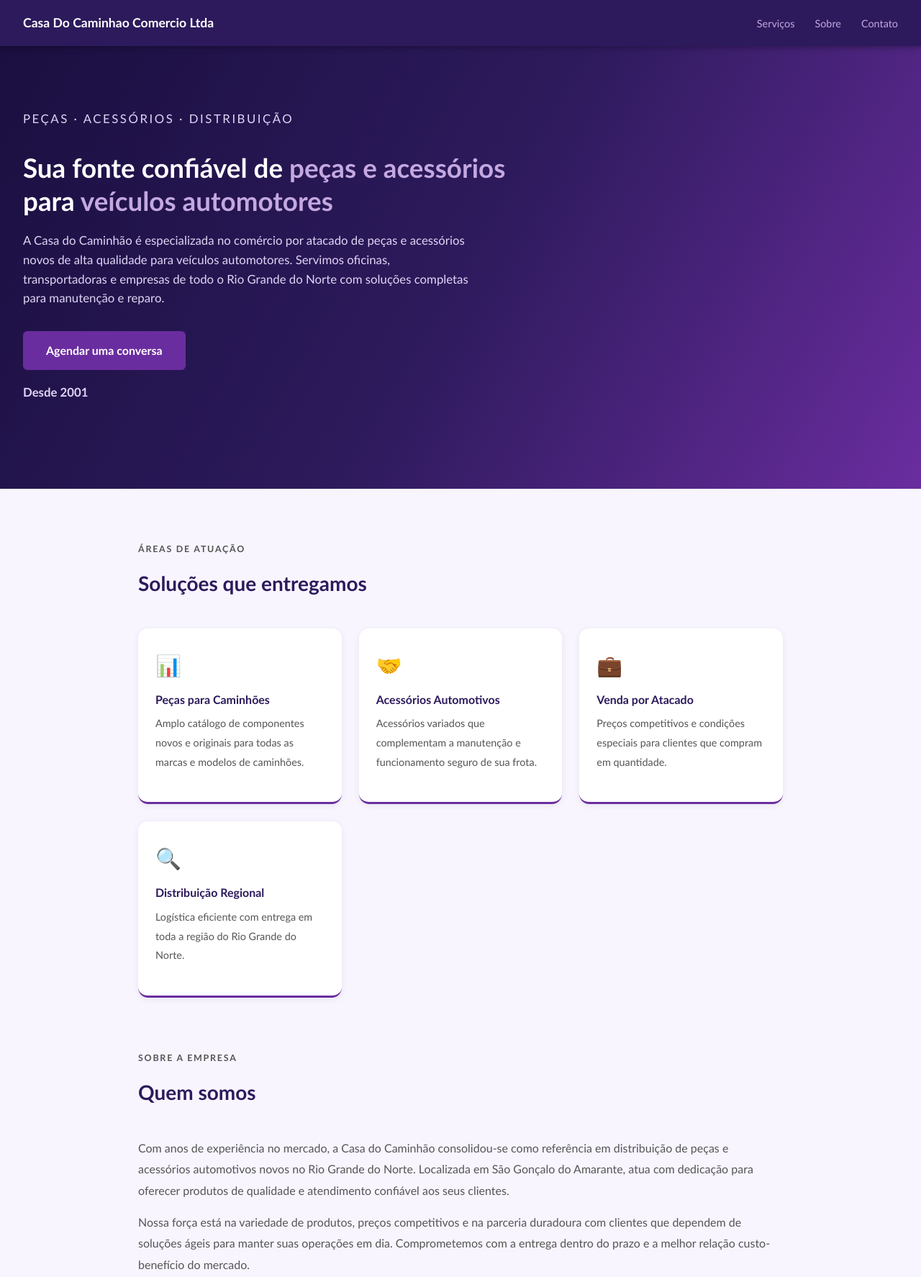
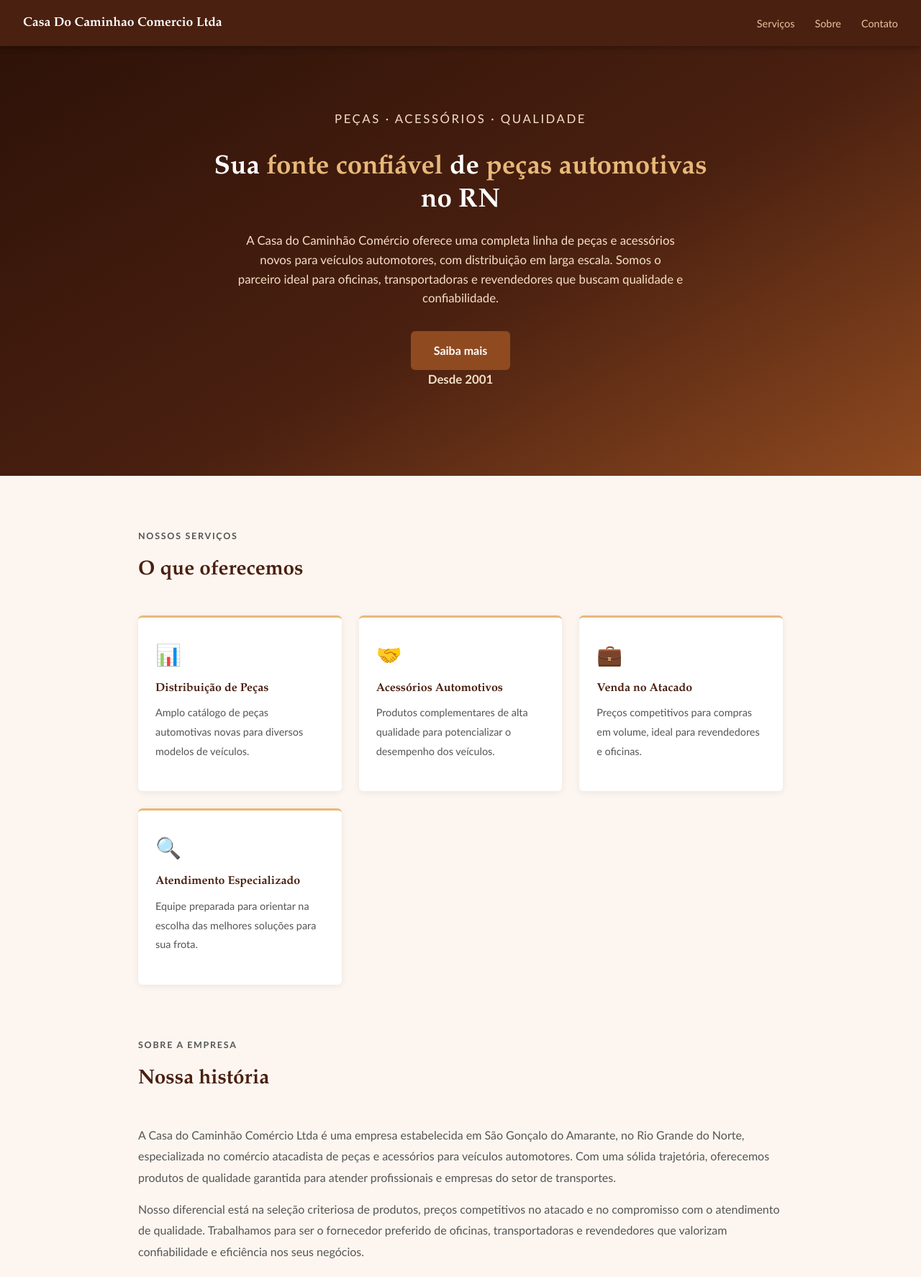
Before and after one commit to aprovatudo/bettereverydaylife-lat, a plain HTML site: page white/index.html in a window 1280 px wide. Shown: the top 1774 px of the page at 72% size. Drawn offline with Linux system fonts and the light colour scheme.

Commit message:
warmup: bettereverydaylife.lat

```diff
--- a/white/index.html
+++ b/white/index.html
@@ -2,56 +2,56 @@
 <html lang="pt-BR"><head><meta charset="UTF-8"><meta name="viewport" content="width=device-width,initial-scale=1.0"><title>Casa Do Caminhao Comercio Ltda</title>
 <style>
 *,*::before,*::after{box-sizing:border-box;margin:0;padding:0}
-body{font-family:'Trebuchet MS', Arial, sans-serif;background:#f8f5ff;color:#333;line-height:1.6}
-header{background:#2d1a5c;color:white;padding:0 32px;display:flex;align-items:center;justify-content:space-between;height:64px;position:sticky;top:0;z-index:10;box-shadow:0 2px 8px rgba(0,0,0,.3)}
-header h1{font-family:'Trebuchet MS', Helvetica, sans-serif;font-size:1.1rem;font-weight:700}
+body{font-family:Calibri, 'Segoe UI', sans-serif;background:#fdf6f0;color:#333;line-height:1.6}
+header{background:#4a2010;color:white;padding:0 32px;display:flex;align-items:center;justify-content:space-between;height:64px;position:sticky;top:0;z-index:10;box-shadow:0 2px 8px rgba(0,0,0,.3)}
+header h1{font-family:'Book Antiqua', Garamond, serif;font-size:1.1rem;font-weight:700}
 nav ul{list-style:none;display:flex;gap:28px}
-nav a{color:#c4a8e0;text-decoration:none;font-size:.9rem;transition:color .2s}
+nav a{color:#e8c4a0;text-decoration:none;font-size:.9rem;transition:color .2s}
 nav a:hover{color:white}
-.hero{background:linear-gradient(120deg, #1a0f40 0%, #2d1a5c 50%, #6a2d9f 100%);color:white;padding:88px 32px;text-align:left}
-.hero-inner{max-width:700px;}
-.hero-eyebrow{font-size:.8rem;letter-spacing:.15em;color:#c4a8e0;text-transform:uppercase;margin-bottom:20px}
-.hero h2{font-family:'Trebuchet MS', Helvetica, sans-serif;font-size:2.3rem;font-weight:700;margin-bottom:18px;line-height:1.25}
-.hero h2 em{color:#c4a8e0;font-style:normal}
-.hero p{color:#e0d4f5;max-width:620px;margin-bottom:32px;font-size:1.05rem}
-.hero-cta{display:inline-block;background:#6a2d9f;color:white;padding:14px 32px;border-radius:6px;text-decoration:none;font-weight:600;transition:background .2s}
-.hero-cta:hover{background:#7e3abf}
-.hero-since{margin-top:18px;font-size:.85rem;color:#c4a8e0}
+.hero{background:linear-gradient(150deg, #2e1208 0%, #4a2010 55%, #8f4a20 100%);color:white;padding:88px 32px;text-align:center}
+.hero-inner{max-width:700px; margin:0 auto;}
+.hero-eyebrow{font-size:.8rem;letter-spacing:.15em;color:#e8b87a;text-transform:uppercase;margin-bottom:20px}
+.hero h2{font-family:'Book Antiqua', Garamond, serif;font-size:2.3rem;font-weight:700;margin-bottom:18px;line-height:1.25}
+.hero h2 em{color:#e8b87a;font-style:normal}
+.hero p{color:#f5dfc5;max-width:620px;margin:0 auto 32px;margin-bottom:32px;font-size:1.05rem}
+.hero-cta{display:inline-block;background:#8f4a20;color:white;padding:14px 32px;border-radius:6px;text-decoration:none;font-weight:600;transition:background .2s}
+.hero-cta:hover{background:#a85c28}
+.hero-since{margin-top:18px;font-size:.85rem;color:#e8b87a}
 .section{max-width:960px;margin:72px auto;padding:0 32px}
 .section-header{margin-bottom:40px}
-.section-eyebrow{font-size:.78rem;letter-spacing:.14em;text-transform:uppercase;color:#6a2d9f;font-weight:700;margin-bottom:8px}
-.section-header h2{font-family:'Trebuchet MS', Helvetica, sans-serif;font-size:1.75rem;color:#2d1a5c}
+.section-eyebrow{font-size:.78rem;letter-spacing:.14em;text-transform:uppercase;color:#8f4a20;font-weight:700;margin-bottom:8px}
+.section-header h2{font-family:'Book Antiqua', Garamond, serif;font-size:1.75rem;color:#4a2010}
 .services-grid{display:grid;grid-template-columns:repeat(auto-fit,minmax(210px,1fr));gap:24px}
-article{background:white;border-radius:14px;padding:28px 24px;box-shadow:0 2px 10px rgba(0,0,0,.07);border-bottom: 3px solid #6a2d9f}
+article{background:white;border-radius:6px;padding:28px 24px;box-shadow:0 2px 10px rgba(0,0,0,.07);border-top: 3px solid #e8b87a}
 .srv-icon{font-size:1.8rem;margin-bottom:12px}
-article h4{font-family:'Trebuchet MS', Helvetica, sans-serif;font-size:1rem;color:#2d1a5c;margin-bottom:8px}
+article h4{font-family:'Book Antiqua', Garamond, serif;font-size:1rem;color:#4a2010;margin-bottom:8px}
 article p{font-size:.9rem;color:#666;line-height:1.65}
 .section p{color:#555;margin-bottom:14px;line-height:1.85}
-.stats-table{width:100%;border-collapse:collapse;margin-top:28px;background:white;border-radius:14px;overflow:hidden;box-shadow:0 2px 10px rgba(0,0,0,.07)}
+.stats-table{width:100%;border-collapse:collapse;margin-top:28px;background:white;border-radius:6px;overflow:hidden;box-shadow:0 2px 10px rgba(0,0,0,.07)}
 .stats-table td{padding:14px 20px;border-bottom:1px solid #eee;font-size:.93rem}
 .stats-table tr:last-child td{border-bottom:none}
-.stats-table td:first-child{color:#2d1a5c;font-weight:600;width:220px}
+.stats-table td:first-child{color:#4a2010;font-weight:600;width:220px}
 .contato-grid{display:grid;grid-template-columns:repeat(auto-fit,minmax(200px,1fr));gap:20px;margin-bottom:28px}
-.contato-item{background:white;border-radius:14px;padding:24px;box-shadow:0 2px 10px rgba(0,0,0,.07)}
-.contato-item h4{color:#2d1a5c;margin-bottom:8px;font-size:.95rem}
-.contato-item a{color:#6a2d9f;text-decoration:none;font-size:.95rem}
-address{background:white;border-radius:14px;padding:20px 24px;box-shadow:0 2px 10px rgba(0,0,0,.07);font-style:normal;font-size:.93rem;color:#555;line-height:1.8}
-address strong{color:#2d1a5c}
-footer{background:#1a0f40;color:#7a5a9a;text-align:center;padding:32px;font-size:.82rem;margin-top:80px}
+.contato-item{background:white;border-radius:6px;padding:24px;box-shadow:0 2px 10px rgba(0,0,0,.07)}
+.contato-item h4{color:#4a2010;margin-bottom:8px;font-size:.95rem}
+.contato-item a{color:#8f4a20;text-decoration:none;font-size:.95rem}
+address{background:white;border-radius:6px;padding:20px 24px;box-shadow:0 2px 10px rgba(0,0,0,.07);font-style:normal;font-size:.93rem;color:#555;line-height:1.8}
+address strong{color:#4a2010}
+footer{background:#2e1208;color:#9a7a5a;text-align:center;padding:32px;font-size:.82rem;margin-top:80px}
 footer p+p{margin-top:6px}
 @media(max-width:600px){nav{display:none}.hero h2{font-size:1.6rem}.hero{padding:60px 24px}}
 </style></head><body>
 <header><h1>Casa Do Caminhao Comercio Ltda</h1><nav><ul><li><a href="#servicos">Serviços</a></li><li><a href="#sobre">Sobre</a></li><li><a href="#contato">Contato</a></li></ul></nav></header>
 <section id="hero" class="hero"><div class="hero-inner">
-  <p class="hero-eyebrow">Peças · Acessórios · Distribuição</p>
-  <h2>Sua fonte confiável de <em>peças e acessórios</em> para <em>veículos automotores</em></h2>
-  <p>A Casa do Caminhão é especializada no comércio por atacado de peças e acessórios novos de alta qualidade para veículos automotores. Servimos oficinas, transportadoras e empresas de todo o Rio Grande do Norte com soluções completas para manutenção e reparo.</p>
-  <a href="#contato" class="hero-cta">Agendar uma conversa</a>
+  <p class="hero-eyebrow">Peças · Acessórios · Qualidade</p>
+  <h2>Sua <em>fonte confiável</em> de <em>peças automotivas</em> no RN</h2>
+  <p>A Casa do Caminhão Comércio oferece uma completa linha de peças e acessórios novos para veículos automotores, com distribuição em larga escala. Somos o parceiro ideal para oficinas, transportadoras e revendedores que buscam qualidade e confiabilidade.</p>
+  <a href="#contato" class="hero-cta">Saiba mais</a>
   <p class="hero-since"><strong>Desde 2001</strong></p>
 </div></section>
-<div id="servicos" class="section"><div class="section-header"><p class="section-eyebrow">Áreas de atuação</p><h2>Soluções que entregamos</h2></div><div class="services-grid"><article><div class="srv-icon">📊</div><h4>Peças para Caminhões</h4><p>Amplo catálogo de componentes novos e originais para todas as marcas e modelos de caminhões.</p></article><article><div class="srv-icon">🤝</div><h4>Acessórios Automotivos</h4><p>Acessórios variados que complementam a manutenção e funcionamento seguro de sua frota.</p></article><article><div class="srv-icon">💼</div><h4>Venda por Atacado</h4><p>Preços competitivos e condições especiais para clientes que compram em quantidade.</p></article><article><div class="srv-icon">🔍</div><h4>Distribuição Regional</h4><p>Logística eficiente com entrega em toda a região do Rio Grande do Norte.</p></article></div></div>
-<div id="sobre" class="section"><div class="section-header"><p class="section-eyebrow">Sobre a empresa</p><h2>Quem somos</h2></div><p>Com anos de experiência no mercado, a Casa do Caminhão consolidou-se como referência em distribuição de peças e acessórios automotivos novos no Rio Grande do Norte. Localizada em São Gonçalo do Amarante, atua com dedicação para oferecer produtos de qualidade e atendimento confiável aos seus clientes.</p><p>Nossa força está na variedade de produtos, preços competitivos e na parceria duradoura com clientes que dependem de soluções ágeis para manter suas operações em dia. Comprometemos com a entrega dentro do prazo e a melhor relação custo-benefício do mercado.</p><table class="stats-table"><tr><td><strong>RN</strong></td><td>Rio Grande do Norte</td></tr><tr><td><strong>✅</strong></td><td>Situação Ativa</td></tr><tr><td><strong>Razão Social</strong></td><td>Casa Do Caminhao Comercio Ltda</td></tr><tr><td><strong>CNPJ</strong></td><td>04.233.645/0001-25</td></tr><tr><td><strong>Situação Cadastral</strong></td><td>✅ Ativa desde 2001-01-15</td></tr></table></div>
-<div id="contato" class="section"><div class="section-header"><p class="section-eyebrow">Fale conosco</p><h2>Conecte-se conosco</h2></div><p>Estamos disponíveis para apresentar nossas soluções. Entre em contato.</p>
+<div id="servicos" class="section"><div class="section-header"><p class="section-eyebrow">Nossos serviços</p><h2>O que oferecemos</h2></div><div class="services-grid"><article><div class="srv-icon">📊</div><h4>Distribuição de Peças</h4><p>Amplo catálogo de peças automotivas novas para diversos modelos de veículos.</p></article><article><div class="srv-icon">🤝</div><h4>Acessórios Automotivos</h4><p>Produtos complementares de alta qualidade para potencializar o desempenho dos veículos.</p></article><article><div class="srv-icon">💼</div><h4>Venda no Atacado</h4><p>Preços competitivos para compras em volume, ideal para revendedores e oficinas.</p></article><article><div class="srv-icon">🔍</div><h4>Atendimento Especializado</h4><p>Equipe preparada para orientar na escolha das melhores soluções para sua frota.</p></article></div></div>
+<div id="sobre" class="section"><div class="section-header"><p class="section-eyebrow">Sobre a empresa</p><h2>Nossa história</h2></div><p>A Casa do Caminhão Comércio Ltda é uma empresa estabelecida em São Gonçalo do Amarante, no Rio Grande do Norte, especializada no comércio atacadista de peças e acessórios para veículos automotores. Com uma sólida trajetória, oferecemos produtos de qualidade garantida para atender profissionais e empresas do setor de transportes.</p><p>Nosso diferencial está na seleção criteriosa de produtos, preços competitivos no atacado e no compromisso com o atendimento de qualidade. Trabalhamos para ser o fornecedor preferido de oficinas, transportadoras e revendedores que valorizam confiabilidade e eficiência nos seus negócios.</p><table class="stats-table"><tr><td><strong>RN</strong></td><td>Rio Grande do Norte</td></tr><tr><td><strong>✅</strong></td><td>Situação Ativa</td></tr><tr><td><strong>Razão Social</strong></td><td>Casa Do Caminhao Comercio Ltda</td></tr><tr><td><strong>CNPJ</strong></td><td>04.233.645/0001-25</td></tr><tr><td><strong>Situação Cadastral</strong></td><td>✅ Ativa desde 2001-01-15</td></tr></table></div>
+<div id="contato" class="section"><div class="section-header"><p class="section-eyebrow">Fale conosco</p><h2>Como nos encontrar</h2></div><p>Temos prazer em responder suas dúvidas e apresentar nossas soluções.</p>
 <div class="contato-grid" style="margin-top:24px">
   <div class="contato-item"><h4>📞 Telefone</h4><a href="tel:+558432346150">(84) 3234-6150</a></div>
 
```
